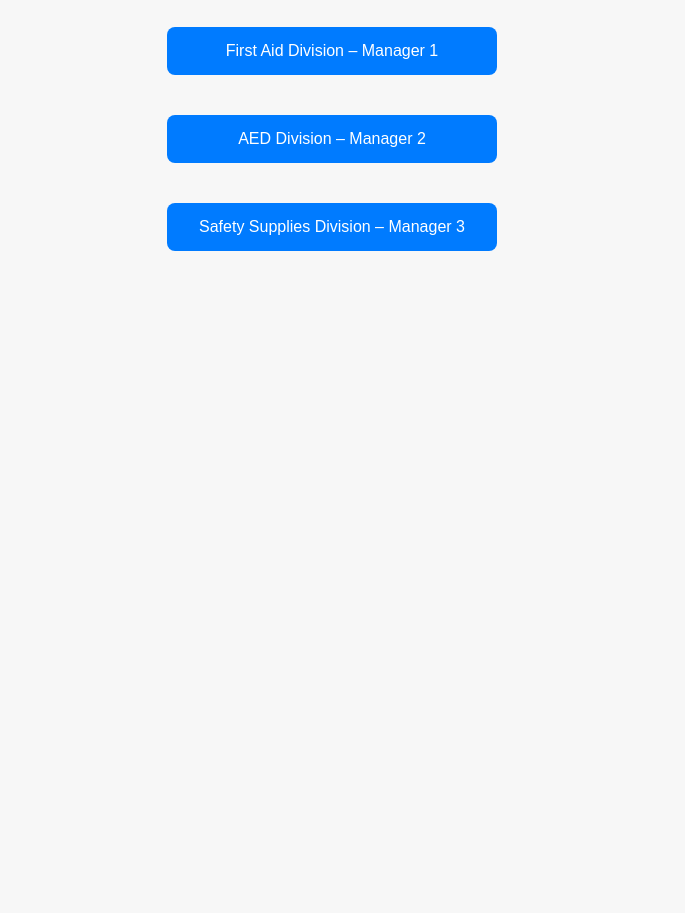
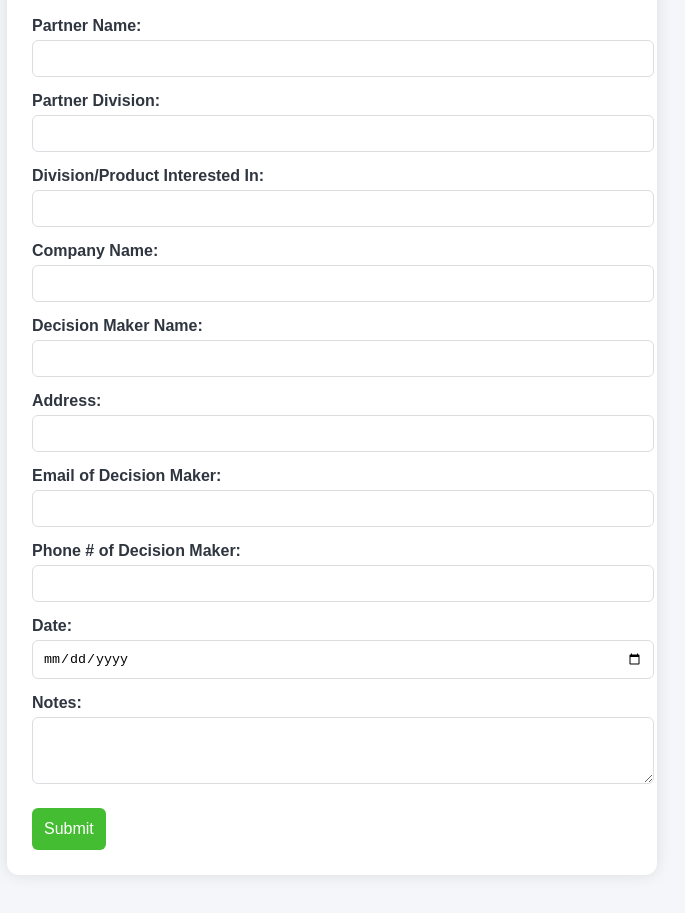
Before and after one commit to AlecBeck16/CintasLeads-Clean, a plain HTML site: page index.html in a window 1280 px wide. Shown: the part 141-1054 px from the top of the page, without its empty margins (308-993 px from the left). Before the commit the page ends 800 px from the top, so only its background shows below. Drawn offline with Linux system fonts and the light colour scheme.

Commit message:
Fix: final styled version of index.html

```diff
--- a/index.html
+++ b/index.html
@@ -1,54 +1,90 @@
 <!DOCTYPE html>
 <html lang="en">
 <head>
-  <meta charset="UTF-8">
-  <title>Contact a Sales Manager</title>
+  <meta charset="UTF-8" />
+  <meta name="viewport" content="width=device-width, initial-scale=1.0"/>
+  <title>Cintas Lead Form</title>
   <style>
     body {
       font-family: Arial, sans-serif;
-      background-color: #f7f7f7;
-      display: flex;
-      flex-direction: column;
-      align-items: center;
-      padding-top: 60px;
+      background: #f5f6fa;
+      padding: 30px;
+      color: #2f3640;
     }
-
     h1 {
-      color: #333;
+      text-align: center;
+      color: #273c75;
     }
-
-    .button {
+    form {
+      max-width: 600px;
+      margin: auto;
+      background: #ffffff;
+      padding: 25px;
+      border-radius: 12px;
+      box-shadow: 0 0 15px rgba(0,0,0,0.1);
+    }
+    label {
       display: block;
-      width: 300px;
-      margin: 20px;
-      padding: 15px;
-      text-align: center;
+      margin-top: 15px;
+      font-weight: bold;
+    }
+    input, select, textarea {
+      width: 100%;
+      padding: 10px;
+      margin-top: 5px;
+      border-radius: 6px;
+      border: 1px solid #dcdde1;
+    }
+    button {
+      margin-top: 20px;
+      background-color: #44bd32;
+      color: white;
+      border: none;
+      padding: 12px;
+      border-radius: 6px;
       font-size: 16px;
-      color: white;
-      background-color: #007bff;
-      text-decoration: none;
-      border-radius: 8px;
-      transition: background-color 0.3s ease;
+      cursor: pointer;
     }
-
-    .button:hover {
-      background-color: #0056b3;
+    button:hover {
+      background-color: #4cd137;
     }
   </style>
 </head>
 <body>
-  <h1>Contact a Sales Manager</h1>
+  <h1>Cintas Lead Submission Form</h1>
+  <form name="lead-form" method="POST" data-netlify="true" action="/submit">
+    <input type="hidden" name="form-name" value="lead-form">
+    <label for="partnerName">Partner Name:</label>
+    <input type="text" name="partnerName" required />
 
-  <a class="button" href="mailto:manager1@company.com?subject=First%20Aid%20Services%20Inquiry&body=Hi%20Manager%201%2C%0AI'm%20interested%20in%20your%20First%20Aid%20Services.%20Please%20contact%20me%20with%20more%20information.">
-    First Aid Division – Manager 1
-  </a>
+    <label for="partnerDivision">Partner Division:</label>
+    <input type="text" name="partnerDivision" required />
 
-  <a class="button" href="mailto:manager2@company.com?subject=AED%20Program%20Inquiry&body=Hi%20Manager%202%2C%0AI'm%20interested%20in%20learning%20more%20about%20your%20AED%20program.%20Please%20get%20in%20touch.">
-    AED Division – Manager 2
-  </a>
+    <label for="divisionProduct">Division/Product Interested In:</label>
+    <input type="text" name="divisionProduct" required />
 
-  <a class="button" href="mailto:manager3@company.com?subject=Safety%20Supplies%20Request&body=Hi%20Manager%203%2C%0AI'd%20like%20to%20learn%20more%20about%20your%20safety%20supplies.%20Please%20follow%20up.">
-    Safety Supplies Division – Manager 3
-  </a>
+    <label for="companyName">Company Name:</label>
+    <input type="text" name="companyName" required />
+
+    <label for="decisionMaker">Decision Maker Name:</label>
+    <input type="text" name="decisionMaker" required />
+
+    <label for="address">Address:</label>
+    <input type="text" name="address" required />
+
+    <label for="decisionMakerEmail">Email of Decision Maker:</label>
+    <input type="email" name="decisionMakerEmail" required />
+
+    <label for="decisionMakerPhone">Phone # of Decision Maker:</label>
+    <input type="text" name="decisionMakerPhone" required />
+
+    <label for="date">Date:</label>
+    <input type="date" name="date" required />
+
+    <label for="notes">Notes:</label>
+    <textarea name="notes" rows="3"></textarea>
+
+    <button type="submit">Submit</button>
+  </form>
 </body>
 </html>
```
